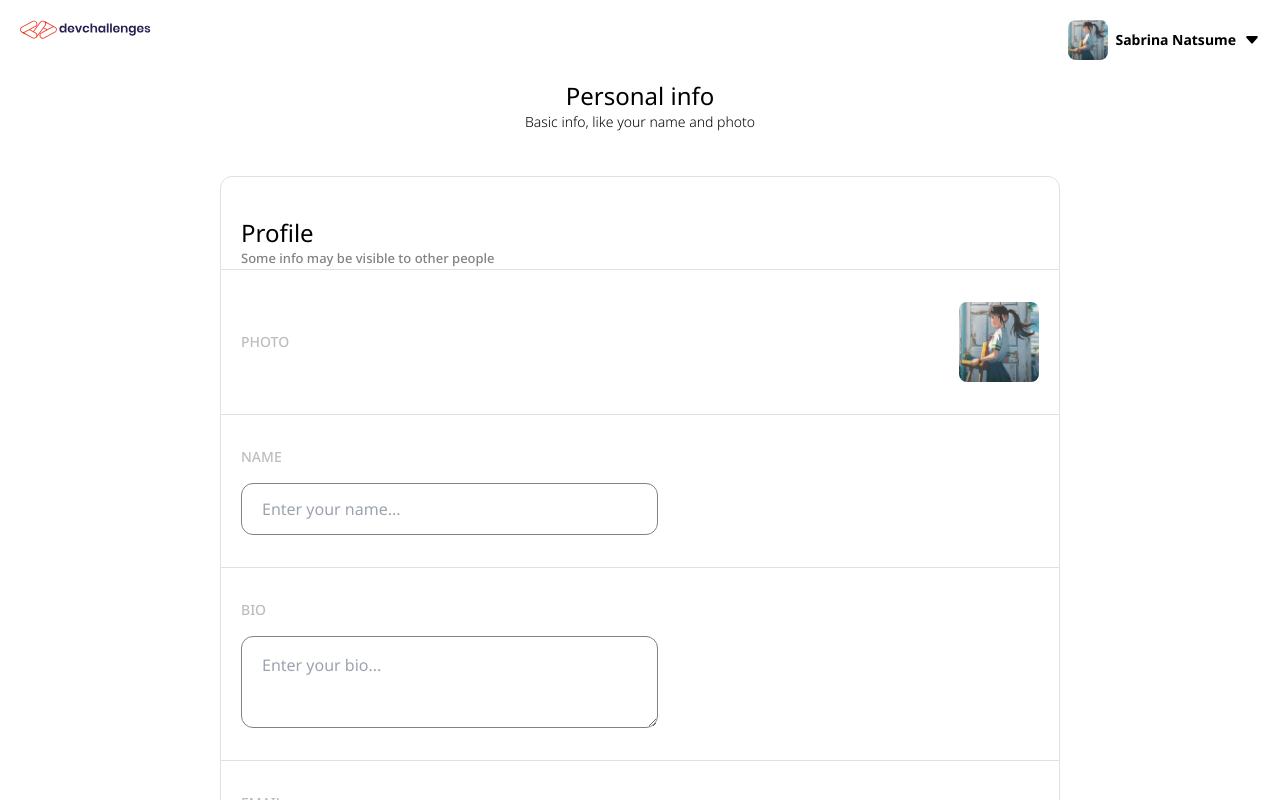
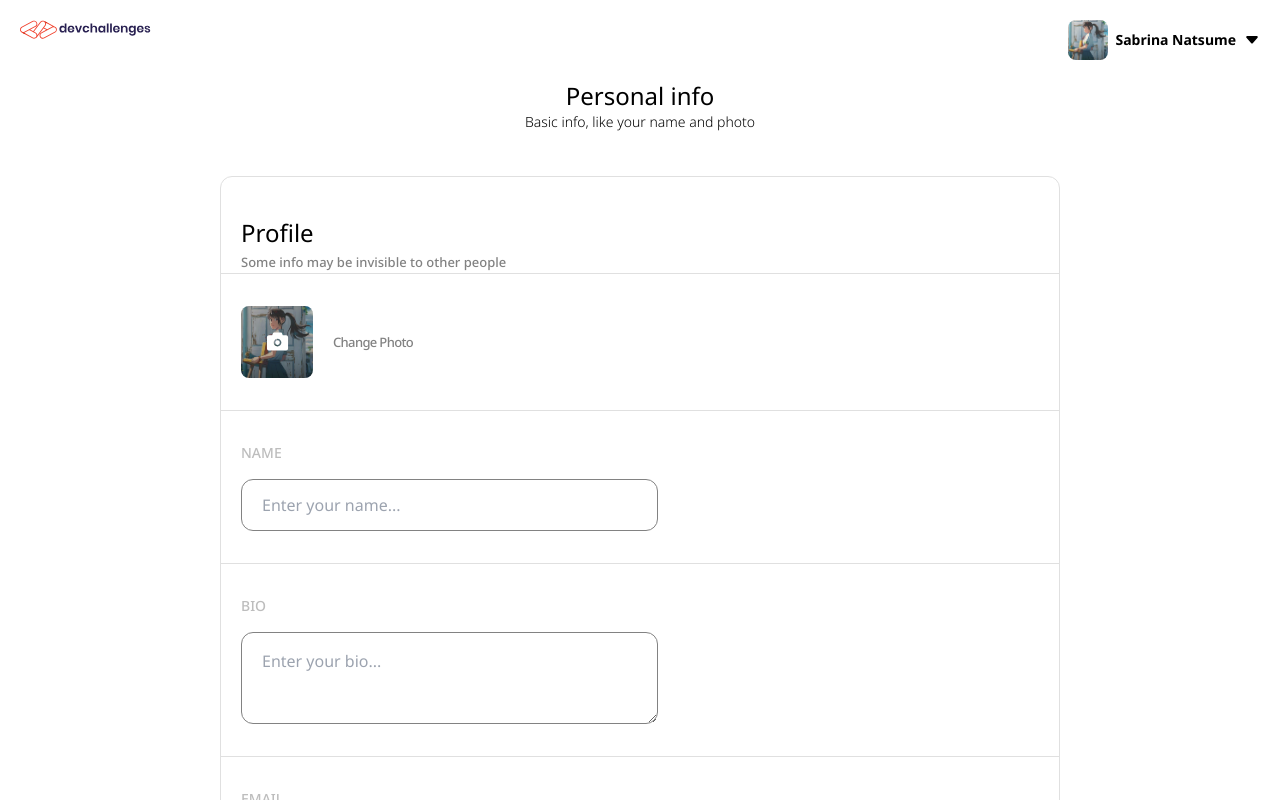
Before and after one commit to ronaldlamdev/login-authentication, a React (Vite) app: page / in a window 1280 px wide. Shown: the top 800 px of the page. Built offline with nearby package versions, Linux system fonts and the light colour scheme.

Commit message:
added a change image element and function to switch change image or set image

```diff
--- a/src/assets/sections/Profile.tsx
+++ b/src/assets/sections/Profile.tsx
@@ -1,5 +1,6 @@
 import Logo from '../images/devchallenges.svg';
 import Pfp from '../images/animegirl.jpg';
+import {AiFillCamera} from 'react-icons/ai'
 import {BsFillCaretDownFill, BsFillCaretUpFill} from 'react-icons/bs';
 import {CgProfile} from 'react-icons/cg';
 import {RiGroupFill} from 'react-icons/ri'
@@ -56,9 +57,10 @@ const Profile = () => {
       <div className='md:border md:border-[#E0E0E0] md:rounded-xl md:mx-auto md:max-w-[840px] pb-4 md:mb-4'>
         <div className='px-5 mt-10 flex justify-between items-center'>
           <div>
-            <h1 className='text-2xl text-[#000000]'>Profile</h1>
-            <h2 className='text-[#828282] text-[.813rem] font-medium'>
-              Some info may be visible to other people
+            <h1 className='text-2xl text-[#000000]'>{edit ? 'Change Info' : 'Profile'}</h1>
+            <h2 className='text-[#828282] mt-1 text-[.813rem] font-medium'>
+              {/* Some info may be visible to other people */}
+              {edit ? 'Changes will be reflected to every services' : 'Some info may be invisible to other people'}
             </h2>
           </div>
           <button onClick={handleEdit} className={edit ? 'text-[#828282] hover:bg-[#828282] hover:text-white duration-300 font-medium rounded-xl px-8 py-[.375rem] border-[#828282] border' : 'invisible'}>
@@ -69,8 +71,18 @@ const Profile = () => {
         {/* Change personal info */}
         <div>
           <div className='px-5 py-8 flex justify-between md:ju items-center border-y border-[#E0E0E0]'>
-            <h3 className='text-[#BDBDBD] font-medium text-sm'>PHOTO</h3>
-            <img src={Pfp} alt='profile picture' className='w-20 h-20 rounded-lg'/>
+            {/* Photo */}
+            <div>
+              <h3 className={edit ? 'text-[#BDBDBD] font-medium text-sm' : 'hidden'}>PHOTO</h3>
+              <div className={edit ? 'hidden' : 'flex items-center gap-5'}>
+                <div className='relative w-[72px] h-[72px]'>
+                  <img src={Pfp} className='w-[72px] h-[72px] rounded-lg brightness-75' alt='pfp'/>
+                  <AiFillCamera size={25} color='white' className='absolute cursor-pointer top-0 bottom-0 left-0 right-0 mx-auto my-auto'/>
+                </div>
+                <h3 className='text-[#828282] text-[13px] tracking-tighter leading-[18px] font-medium'>Change Photo</h3>
+              </div>
+            </div>
+            <img src={Pfp} alt='profile picture' className={edit ? 'w-20 h-20 rounded-lg block' : 'w-20 h-20 rounded-lg hidden'}/>
           </div>
           <div className='px-5 py-8 flex justify-between items-center border-b border-[#E0E0E0]'>
             <div className='flex flex-col gap-4'>
```
